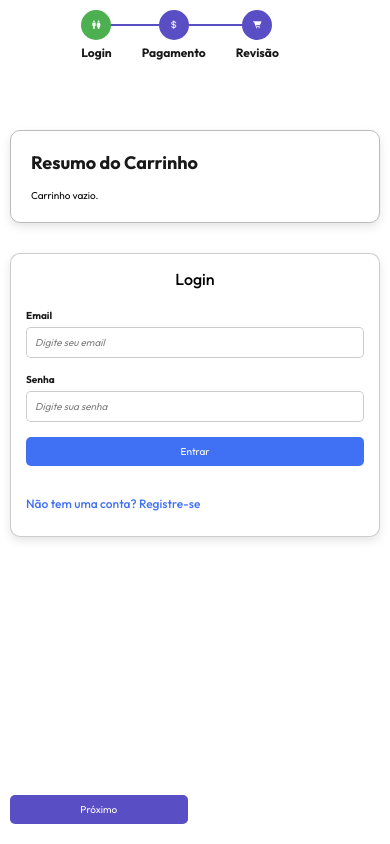
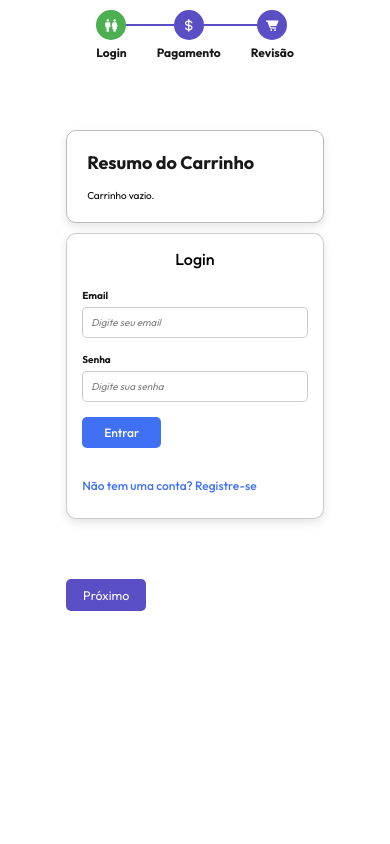
Before and after one commit to x-gyba/infogyba-shopping-cart, a PHP site: page /assets/php/checkout.php in a window 390 px wide. Run offline with PHP 8.4, Linux system fonts and the light colour scheme.

Commit message:
Add files via upload

```diff
--- a/assets/css/checkout.css
+++ b/assets/css/checkout.css
@@ -266,131 +266,30 @@ label {
 
   .main-container {
     flex-direction: column;
-    justify-content: flex-start;
+    align-items: center;
+  }
+.container-steps{
+  margin-bottom: 2rem;
+  margin-left: 3rem;
+}
+
+  .checkout-container {
+    max-width: 100%;
+    margin: 0 1rem; /* Add some margin for better spacing */
   }
 
-  .checkout-container {
-    order: 1;
-    max-width: 100%;
-    display: flex;
-    flex-direction: column;
-  }
-
-  .container-steps {
-    order: 1;
-    margin-left: 0;
-    display: flex;
-    justify-content: center;
-    width: 100%;
-    margin-bottom: 2rem;
-  }
-
-  .cart-summary {
-    order: 2;
-    position: static;
-    width: 100%;
-    margin-bottom: 2rem;
-  }
-
-  .auth-forms-container {
-    order: 3;
-    width: 100%;
-    margin-left: 0;
-    display: flex;
-    justify-content: center;
-    margin-bottom: 2rem;
-  }
-
-  .step-buttons {
-    order: 4;
-    position: static;
-    width: 100%;
-    display: flex;
-    justify-content: space-between;
-    padding: 1rem 0;
-    background-color: transparent;
-    box-shadow: none;
-    margin-top: 1rem;
-  }
-
-  .checkout-form {
-    width: 100%;
-    transform: none;
-    margin-left: 0;
-  }
-
-  .step {
-    transform: none;
-  }
-
-  .step-item {
-    margin-right: 3rem;
-  }
-
-  .circle {
-    width: 3rem;
-    height: 3rem;
-  }
-
-  .step-title {
-    font-size: 1.2rem;
-  }
-
-  .progress-bar {
-    left: 40%;
-    width: 70%;
-  }
-
-  .input-line input {
-    width: 100%;
-  }
-
-  .button-container {
-    flex-direction: column;
-    align-items: stretch;
-  }
-
-  .primary-button,
-  .auth-toggle-btn {
-    width: 100%;
-    margin-bottom: 1rem;
-  }
-
-  #prev,
-  #next {
-    padding: 0.8rem 1.2rem;
-    font-size: 1rem;
-    margin: 0;
-    width: 48%;
-  }
-}
-
-/* Responsive Styles */
-@media (max-width: 768px) {
-  body {
-    padding: 1rem;
-  }
-
-  .main-container {
-    flex-direction: column;
-    justify-content: flex-start;
-  }
-
-  .checkout-container {
-    order: 1; /* Primeiro: steps */
-    max-width: 100%;
-    display: flex;
-    flex-direction: column;
+  .step-item i{
+  font-size: 1.5rem;
   }
 
   .cart-summary {
     order: 2; /* Segundo: cart summary */
     position: static;
     width: 100%;
-    margin-bottom: 2rem;
+    margin-top:2rem;
   }
 
-  .auth-forms-container {
+    .auth-forms-container {
     order: 3; /* Terceiro: auth forms */
     width: 100%;
     margin-left: 0;
@@ -466,10 +365,17 @@ label {
     margin-bottom: 1rem;
   }
 
+  .primary-button {
+    width: 35%;
+    font-size: 1.2rem;
+    font-weight: 500;
+    display: block;
+  }
+
   #prev,
   #next {
     padding: 0.8rem 1.2rem;
-    font-size: 1rem;
+    font-size: 1.25rem;
     margin: 0;
     width: 48%;
   }
--- a/assets/php/checkout.php
+++ b/assets/php/checkout.php
@@ -170,8 +170,8 @@
             </div>
 
             <div class="step-buttons">
-                <button id="prev" style="background:#5a4ec5">Anterior</button>
-                <button id="next" style="background:#5a4ec5">Próximo</button>
+                <button id="prev" style="width:80px;background:#5a4ec5">Anterior</button>
+                <button id="next" style="width:80px;background:#5a4ec5">Próximo</button>
             </div>
 
 
```
